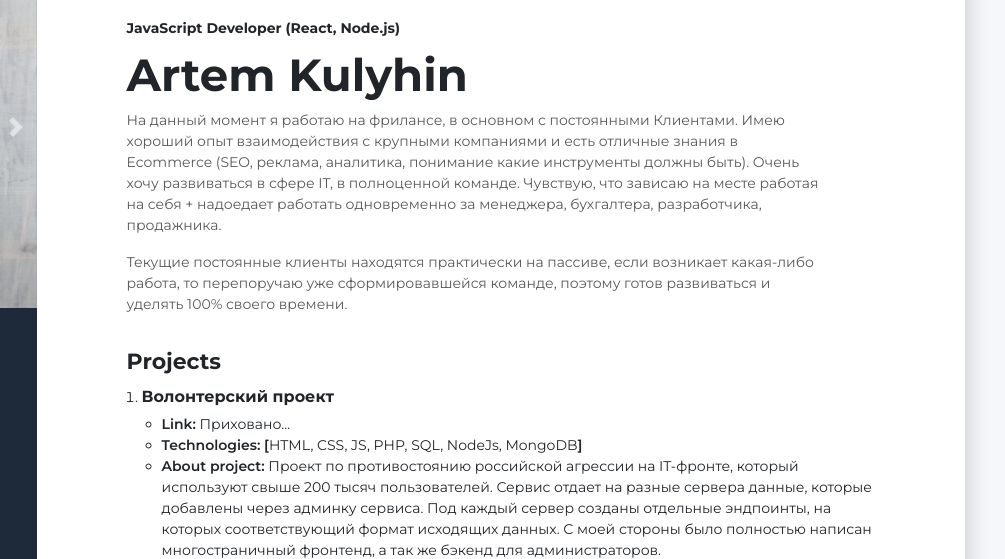
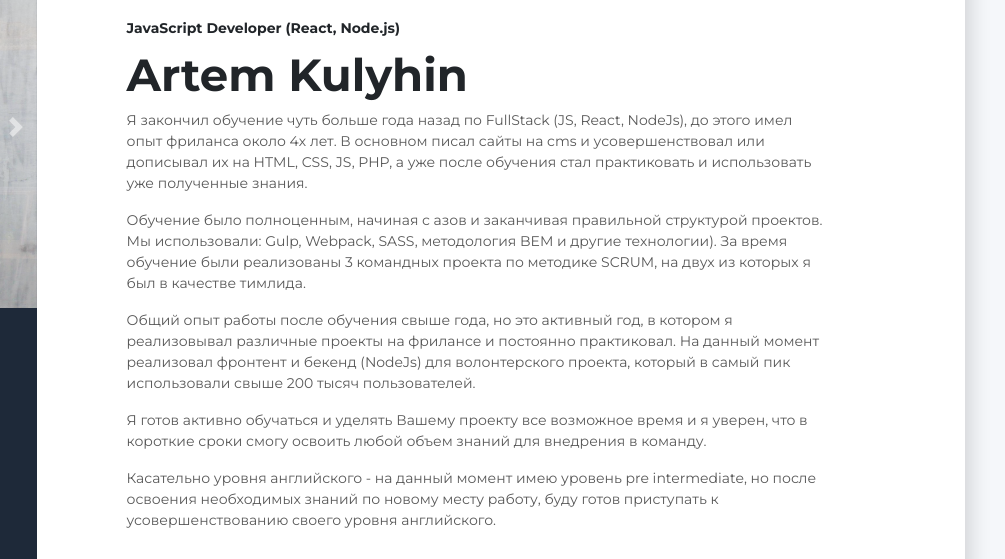
Before and after one commit to akulyhin/akulyhin.github.io, a plain HTML site: page index.html in a window 1280 px wide. Shown: the part 114-673 px from the top of the page, 275-1280 px from the left. Drawn offline with nearby package versions, Linux system fonts and the light colour scheme.

Commit message:
Last updates

```diff
--- a/index.html
+++ b/index.html
@@ -131,8 +131,13 @@
           <h1>Artem Kulyhin</h1>
 
           <div class="about-me-discription">
-            <p>На данный момент я работаю на фрилансе, в основном с постоянными Клиентами. Имею хороший опыт взаимодействия с крупными компаниями и есть отличные знания в Ecommerce (SEO, реклама, аналитика, понимание какие инструменты должны быть). Очень хочу развиваться в сфере IT, в полноценной команде. Чувствую, что зависаю на месте работая на себя + надоедает работать одновременно за менеджера, бухгалтера, разработчика, продажника.</p>
-          <p>Текущие постоянные клиенты находятся практически на пассиве, если возникает какая-либо работа, то перепоручаю уже сформировавшейся команде, поэтому готов развиваться и уделять 100% своего времени.</p>
+            <!-- <p>На данный момент я работаю на фрилансе, в основном с постоянными Клиентами. Имею хороший опыт взаимодействия с крупными компаниями и есть отличные знания в Ecommerce (SEO, реклама, аналитика, понимание какие инструменты должны быть). Очень хочу развиваться в сфере IT, в полноценной команде. Чувствую, что зависаю на месте работая на себя + надоедает работать одновременно за менеджера, бухгалтера, разработчика, продажника.</p>
+          <p>Текущие постоянные клиенты находятся практически на пассиве, если возникает какая-либо работа, то перепоручаю уже сформировавшейся команде, поэтому готов развиваться и уделять 100% своего времени.</p> -->
+            <p>Я закончил обучение чуть больше года назад по FullStack (JS, React, NodeJs), до этого имел опыт фриланса около 4х лет. В основном писал сайты на cms и усовершенствовал или дописывал их на HTML, CSS, JS, PHP, а уже после обучения стал практиковать и использовать уже полученные знания.</p>
+            <p>Обучение было полноценным, начиная с азов и заканчивая правильной структурой проектов. Мы использовали: Gulp, Webpack, SASS, методология BEM и другие технологии). За время обучение были реализованы 3 командных проекта по методике SCRUM, на двух из которых я был в качестве тимлида.</p>
+            <p>Общий опыт работы после обучения свыше года, но это активный год, в котором я реализовывал различные проекты на фрилансе и постоянно практиковал. На данный момент реализовал фронтент и бекенд (NodeJs) для волонтерского проекта, который в самый пик использовали свыше 200 тысяч пользователей.</p>
+            <p>Я готов активно обучаться и уделять Вашему проекту все возможное время и я уверен, что в короткие сроки смогу освоить любой объем знаний для внедрения в команду.</p>
+            <p>Касательно уровня английского - на данный момент имею уровень pre intermediate, но после освоения необходимых знаний по новому месту работу, буду готов приступать к усовершенствованию своего уровня английского.</p>
         </div>
         <!-- About me main info END -->
 
```
